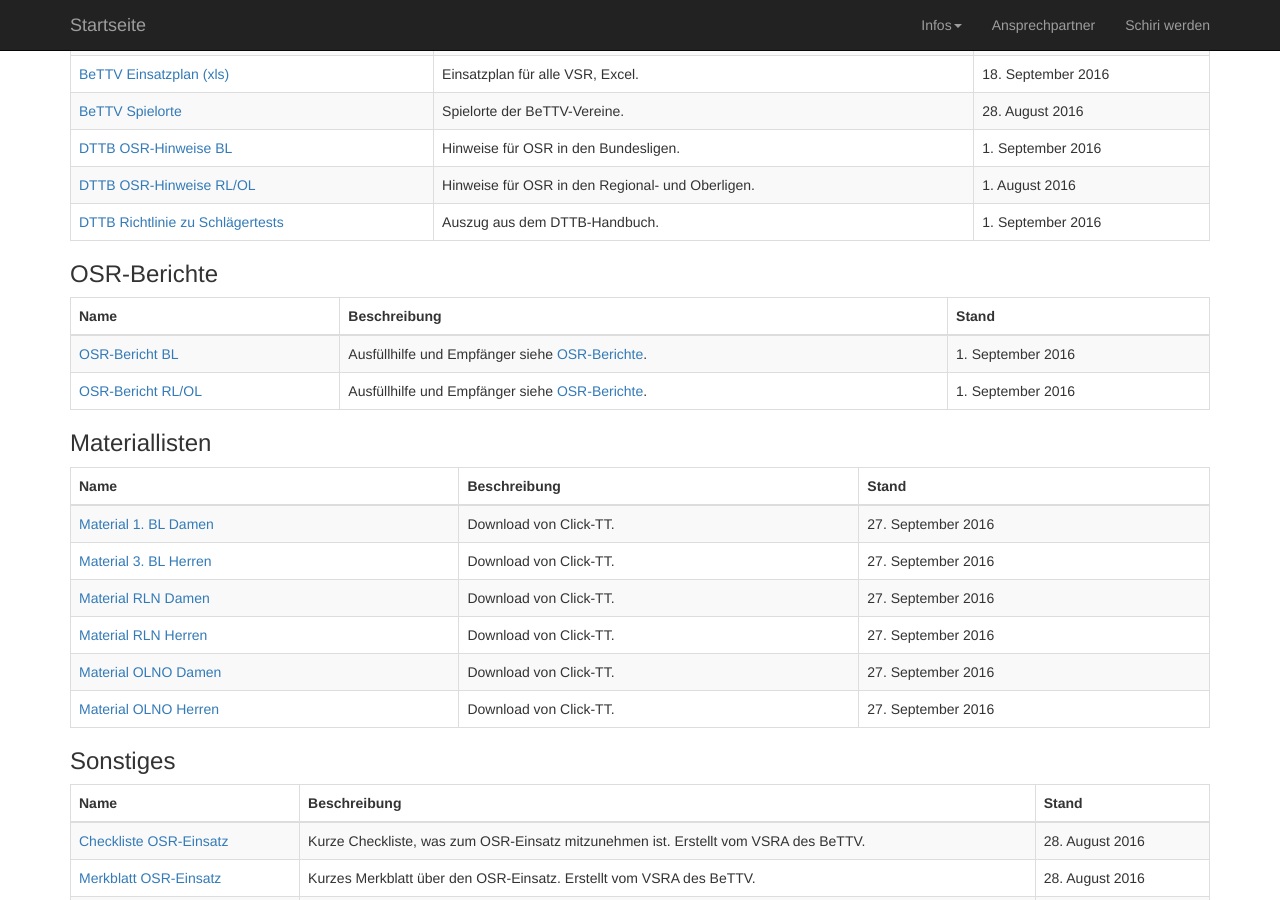
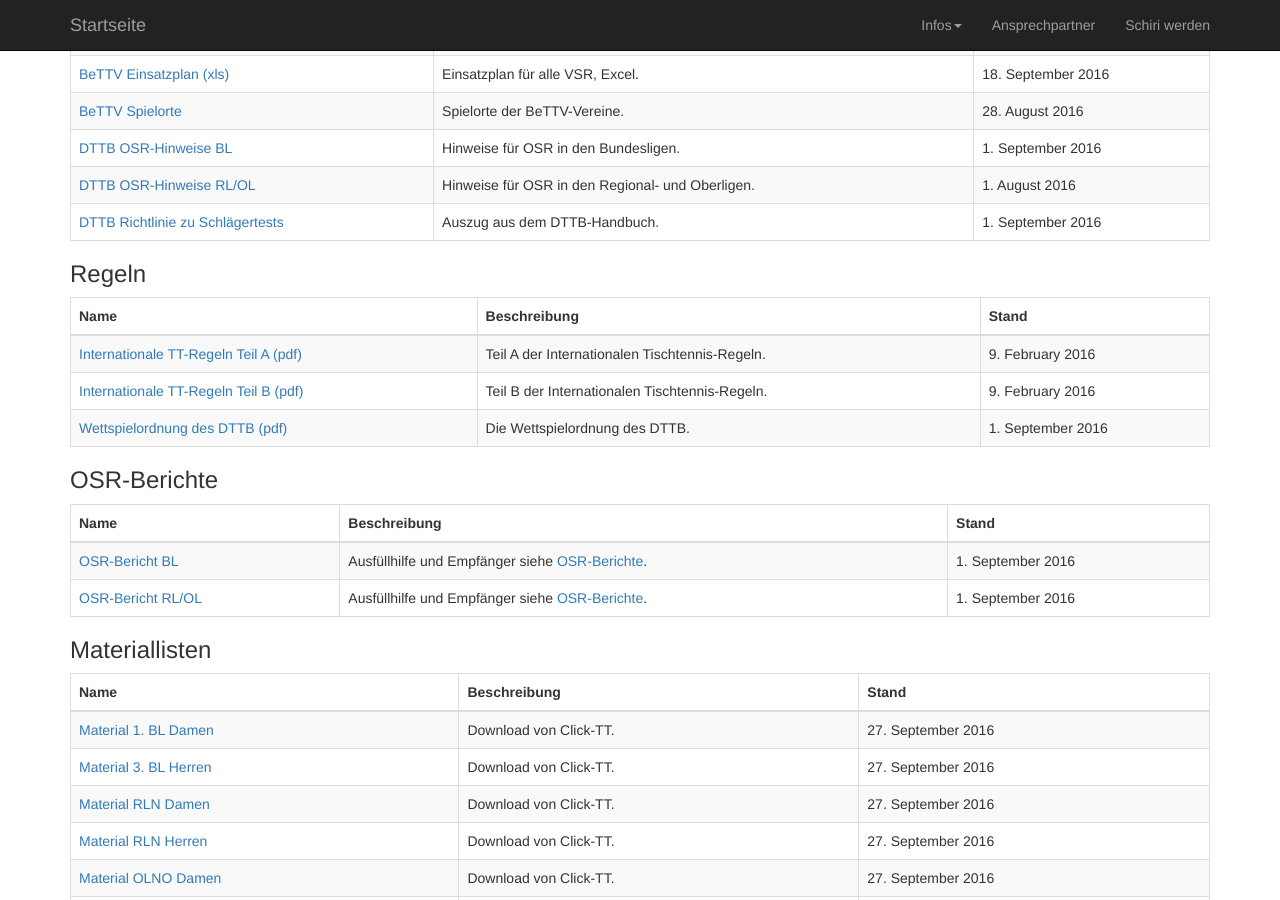
Before and after one commit to ekleinod/tt-schiri, a Jekyll site: the page built from jekyll/_pages/einsatzinformationen/index.md, in a window 1280 px wide and 900 px high, scrolled down 913 px. Built offline with Jekyll 4.4.1, drawn with Linux system fonts in a browser that asks for light colours; nearby versions of some CDN libraries.

Commit message:
Regeln Downloads
Regeln als Download hinzugefügt mit dem regeln und einsatzinformationen tag

```diff
--- a/jekyll/_data/downloads.yml
+++ b/jekyll/_data/downloads.yml
@@ -32,6 +32,27 @@
       filename: "DTTB_Schlägertestrichtlinie.pdf"
       title: "DTTB Richtlinie zu Schlägertests"
       description: "Auszug aus dem DTTB-Handbuch."
+      lastchange: 01.09.2016
+
+-
+  path: "regeln"
+  title: "Regeln"
+  tags: ["regeln", "einsatzinformationen"]
+  downloads:
+    -
+      filename: "Internationale_Tischtennisregeln_A.pdf"
+      title: "Internationale TT-Regeln Teil A (pdf)"
+      description: "Teil A der Internationalen Tischtennis-Regeln."
+      lastchange: 09.02.2016
+    -
+      filename: "Internationale_Tischtennisregeln_Teil_B.xls"
+      title: "Internationale TT-Regeln Teil B (pdf)"
+      description: "Teil B der Internationalen Tischtennis-Regeln."
+      lastchange: 09.02.2016
+    -
+      filename: "Wettspielordnung_DTTB.pdf"
+      title: "Wettspielordnung des DTTB (pdf)"
+      description: "Die Wettspielordnung des DTTB."
       lastchange: 01.09.2016
 
 -
```
